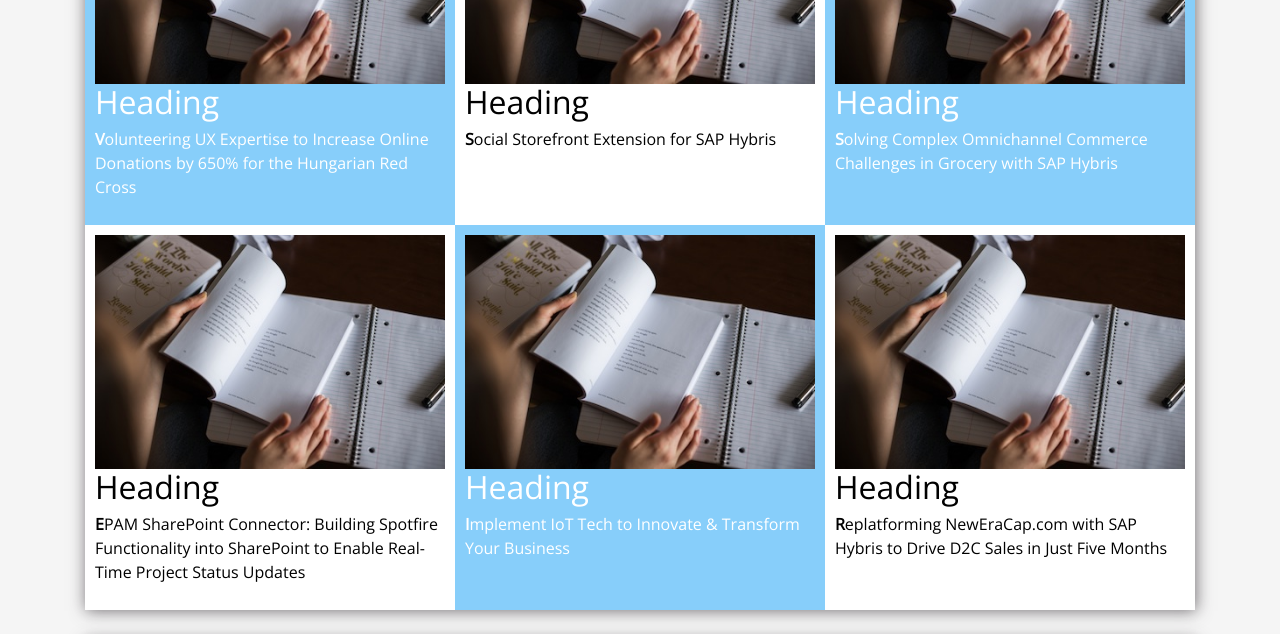
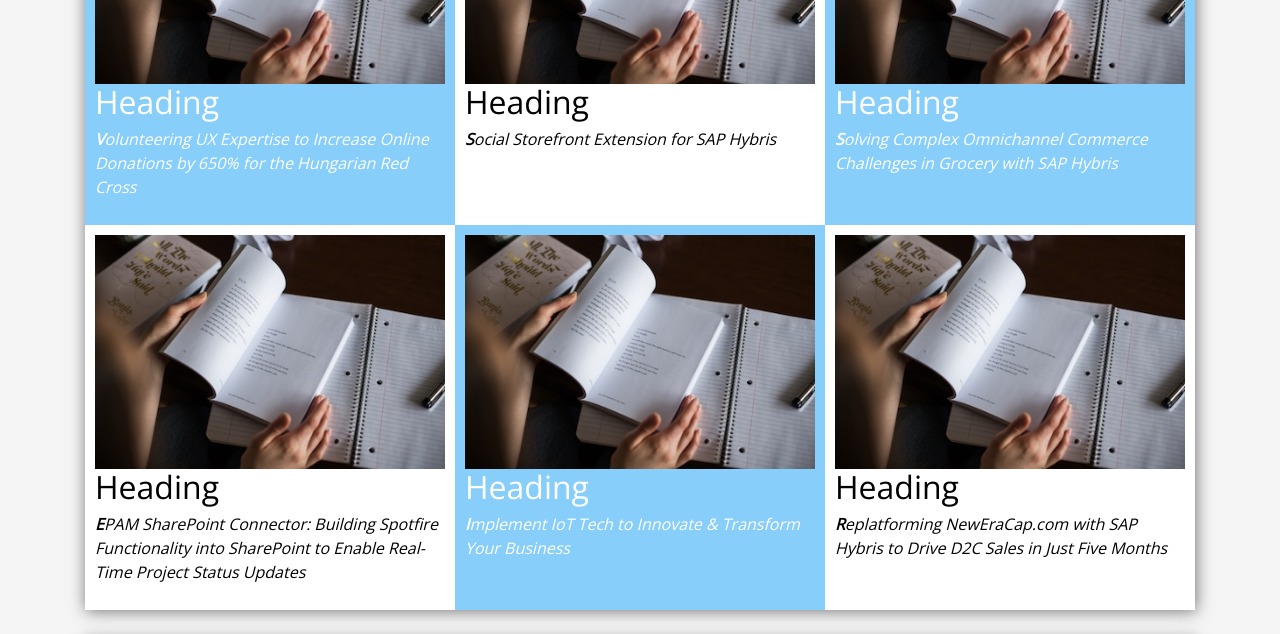
Before and after one commit to YukitoWeiss/FL-12, a plain HTML site: page FL12_HW2/homework/index.html in a window 1280 px wide. Shown: the part 3060-3694 px from the top of the page. Drawn offline with nearby package versions, Linux system fonts and the light colour scheme.

Commit message:
add FL12_HW2

```diff
--- a/FL12_HW2/homework/css/style.css
+++ b/FL12_HW2/homework/css/style.css
@@ -112,6 +112,10 @@ section.blocks div.tm-content-box ul li:nth-child(even) {
 
 section.blocks div.tm-content-box ul li p::first-letter {
   font-weight: bold;
+}
+
+section.blocks div.tm-content-box ul li p {
+  font-style: italic;
 }
 
 p.tm-section-description {
```
